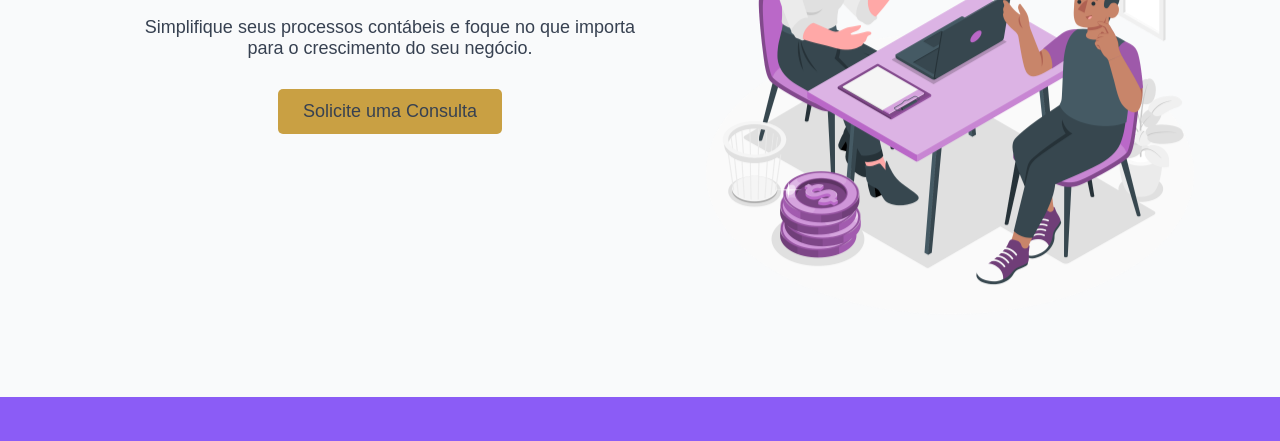
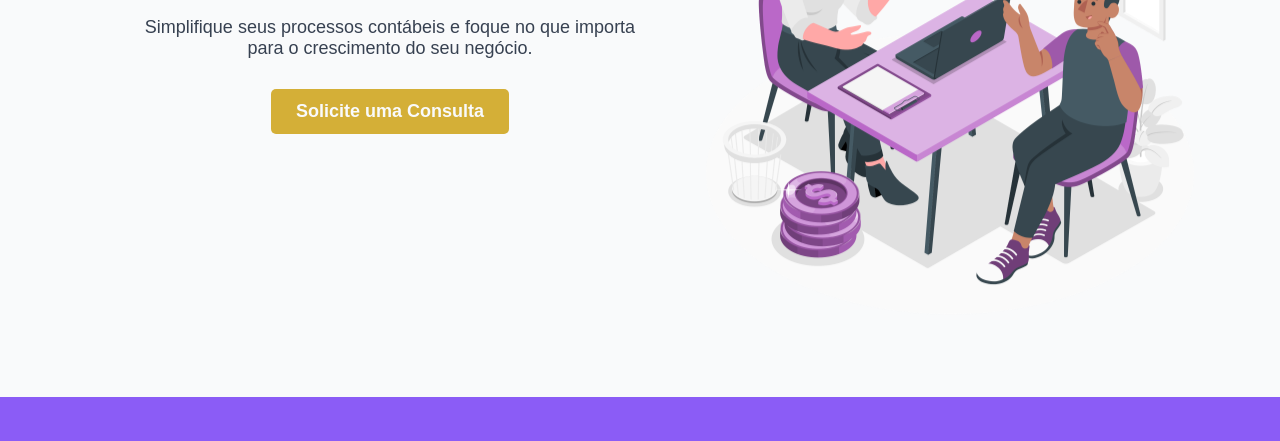
Before and after one commit to JbRodrigues/RCA-Contabilidade, a plain HTML site: page index.html in a window 1280 px wide. Shown: the part 359-800 px from the top of the page. Drawn offline with Linux system fonts and the light colour scheme.

Commit message:
Adjus CTA button on hero section

```diff
--- a/assets/css/components/hero.css
+++ b/assets/css/components/hero.css
@@ -58,8 +58,9 @@
 .hero-cta {
   padding: 12px 25px;
   font-size: 18px;
-  background-color: var(--Dourado-Insta);
-  color: var(--Neutral);
+  font-weight: bold;
+  background-color: var(--Highlight);
+  color: var(--Base);
   text-decoration: none;
   border-radius: 5px;
   transition: all 0.3s ease;
@@ -67,7 +68,7 @@
 
 .hero-cta:hover {
   background-color: #dbbf63;
-  color: var(--base);
+  color: var(--Base);
   font-weight: bold;
   transform: scale(1.1) translateY(-3px);
 }
```
